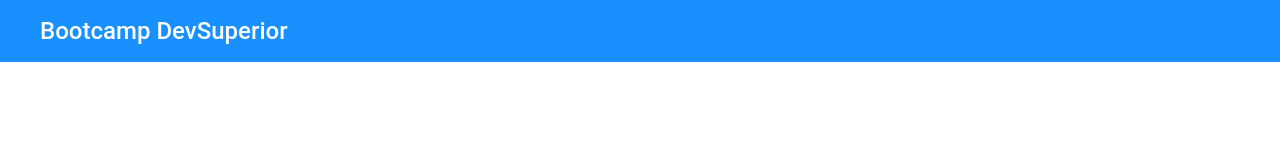
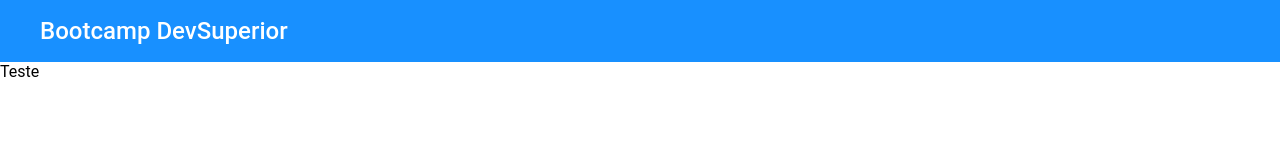
Before and after one commit to WilmarOliveira/github-user-search, a React (Create React App) app: page /find in a window 1280 px wide. Shown: the top 160 px of the page. Built offline with nearby package versions, Linux system fonts and the light colour scheme.

Commit message:
Create FindGitProfile and onClick Button

```diff
--- a/src/Routes.js
+++ b/src/Routes.js
@@ -1,5 +1,6 @@
 import { BrowserRouter, Switch, Route } from 'react-router-dom';
 import Header from './core/components/Header';
+import FindGitProfile from './pages/FindGitProfile';
 import Home from './pages/Home';
 
 const Routes = () => {
@@ -8,6 +9,7 @@
             <Header />
             <Switch>
                 <Route exact path="/" component={Home} />
+                <Route path="/find" component={FindGitProfile} />
             </Switch>
         </BrowserRouter>
     );
--- a/src/app.css
+++ b/src/app.css
@@ -5,3 +5,8 @@
     box-sizing: border-box;
     outline: 0;
 }
+
+a:hover {
+    text-decoration: none;
+    color: unset;
+}
--- /dev/null
+++ b/src/pages/FindGitProfile/index.tsx
@@ -0,0 +1,7 @@
+const FindGitProfile = () => {
+    return (
+        <div>Teste</div>
+    );
+}
+
+export default FindGitProfile;
--- a/src/pages/Home/index.tsx
+++ b/src/pages/Home/index.tsx
@@ -2,6 +2,9 @@
 import './styles.css';
 
 const Home = () => {
+
+
+
     return (
         <div className="home-container" >
             <div className="home-title" >
@@ -13,7 +16,7 @@
                 <p>Este design foi adaptado a partir de Ant Design System for Figma, de Mateusz Wierzbicki: antforfigma@gmail.com</p>
             </div>
             <div className="home-button" >
-                <Button>Começar</Button>
+                <Button >Começar</Button>
             </div>
         </div>
     );
```
Also changed, not shown: src/pages/FindGitProfile/styles.css (added).
